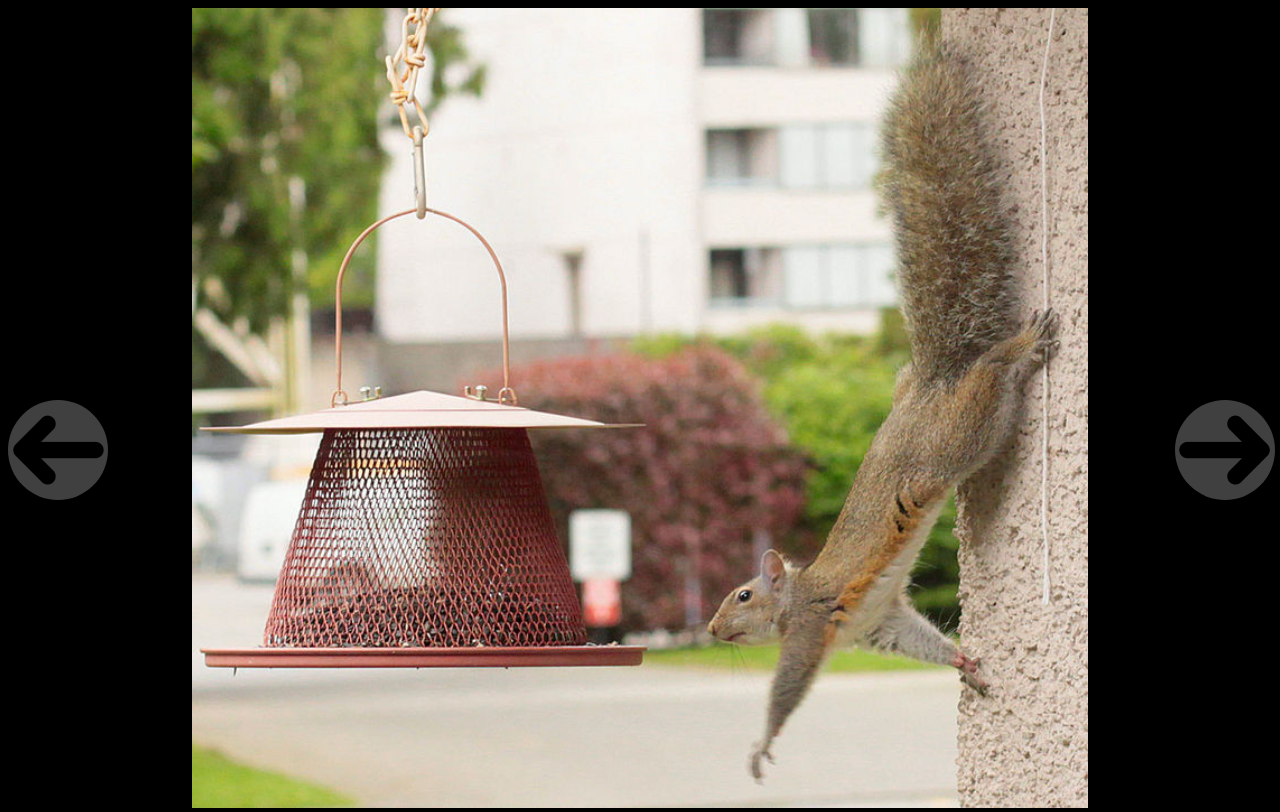
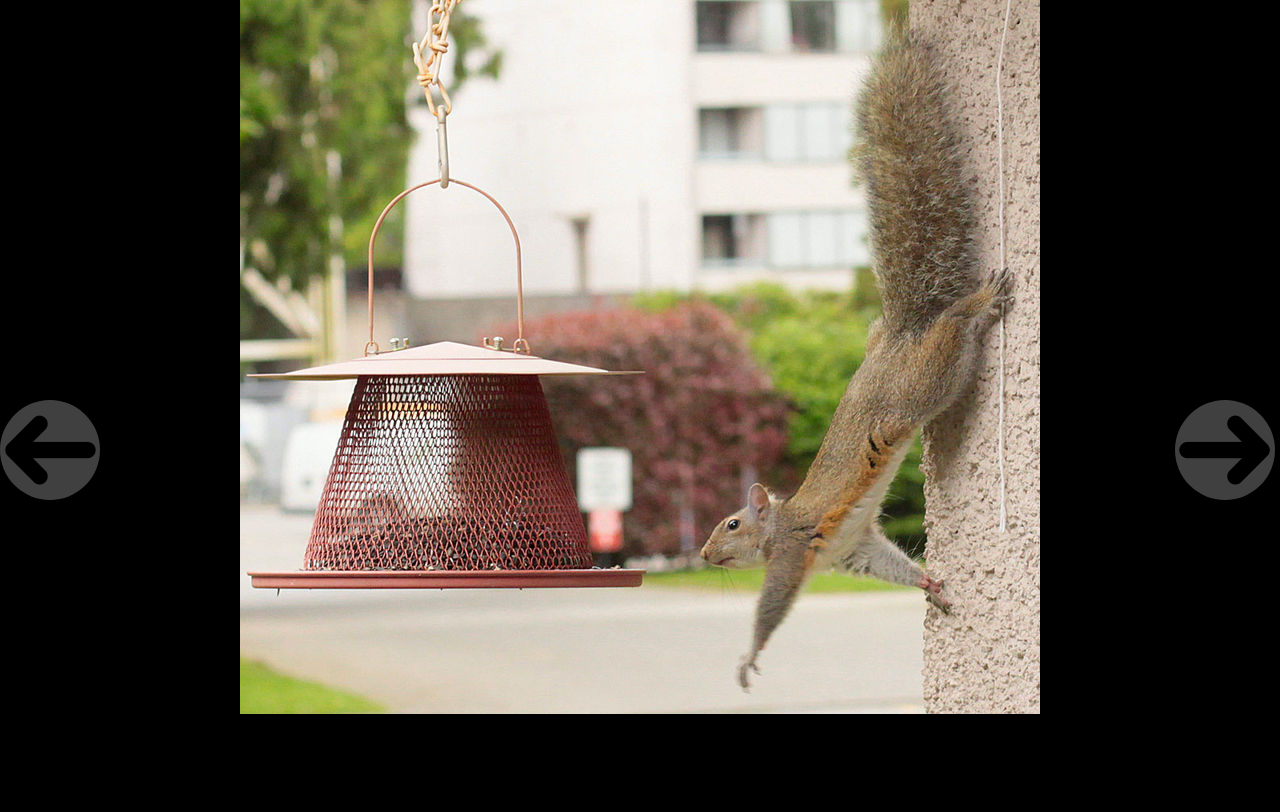
Before and after one commit to timo-p/mail-photo-frame, a website: page public/index.html in a window 1280 px wide. Drawn offline with Linux system fonts and the light colour scheme.

Commit message:
Fix bugs and change layout

```diff
--- a/handler.js
+++ b/handler.js
@@ -198,7 +198,7 @@ const updater = async event => {
   console.log("Attachments fetched");
 
   if (attachments.length > 0) {
-    updateAttachments(attachments);
+    await updateAttachments(attachments);
   }
 
   console.log("Moving messages to READ_PHOTOS");
--- a/public/css/style.css
+++ b/public/css/style.css
@@ -1,23 +1,29 @@
-body {
-  background-color: black;
-}
-
-html,
-body,
-#slideshow,
-#slideshow div,
-#slideshow img {
+html {
+  overflow: hidden;
   height: 100%;
 }
 
-#slideshow div {
+body {
+  background-color: black;
+  margin: 0px;
+  padding: 0px;
+  height: 100%;
+}
+
+#slideshow {
+  height: 100%;
+}
+
+.image {
+  height: 100%;
+  width: 100%;
+  background-position: center center;
+  background-repeat: no-repeat;
+  background-size: contain;
+  margin-left: auto;
+  margin-right: auto;
   display: none;
   text-align: center;
-}
-
-#slideshow img {
-  margin-left: auto;
-  margin-right: auto;
 }
 
 .button-container {
```
Also changed, not shown: templates/index.html (+1 -2 lines).
